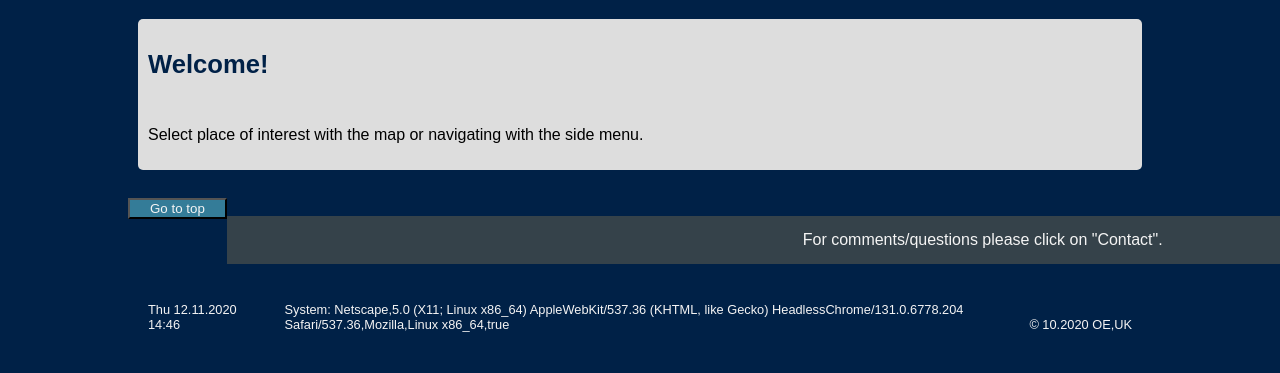
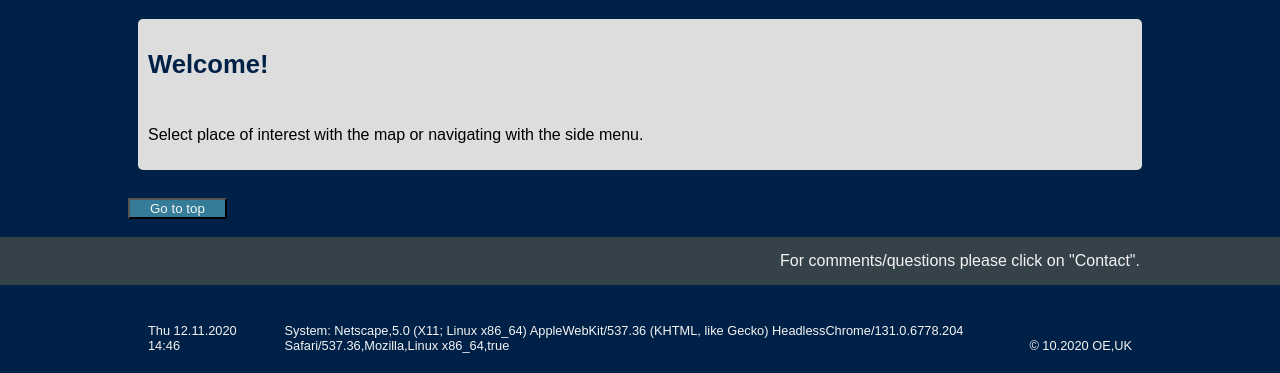
Before and after one commit to Octavioyuna/Octavioyuna.github.io, a PHP site: page / in a window 1280 px wide. Shown: the part 476-849 px from the top of the page. Before the commit the page ends 808 px from the top, so only its background shows below. Run offline with PHP 8.4, Linux system fonts and the light colour scheme; some libraries are stand-ins or nearby versions.

Commit message:
Update style.css

```diff
--- a/css/style.css
+++ b/css/style.css
@@ -94,7 +94,6 @@ h4 {
   color:#f4f4f4;
   color:var(--textColor1);
   cursor: pointer;
-  float:left;
 }
 
 #navMenu{
```
